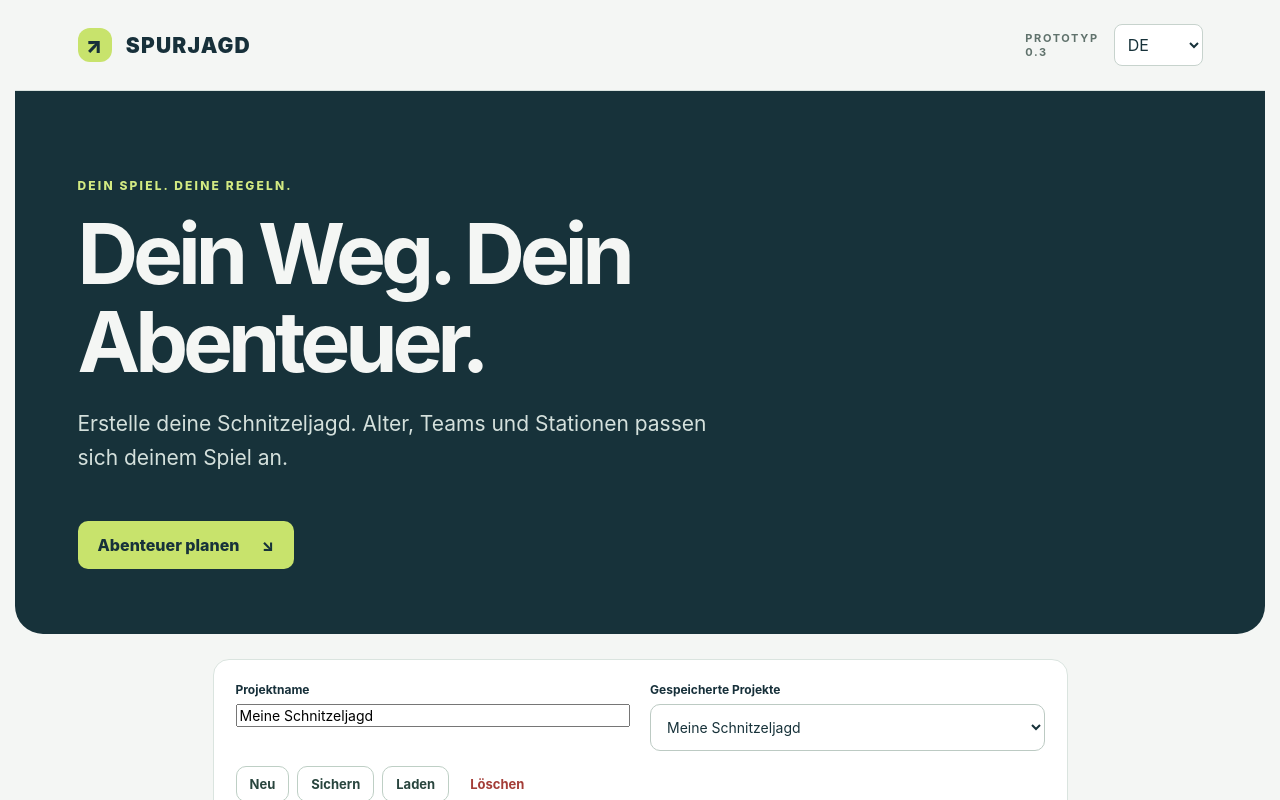
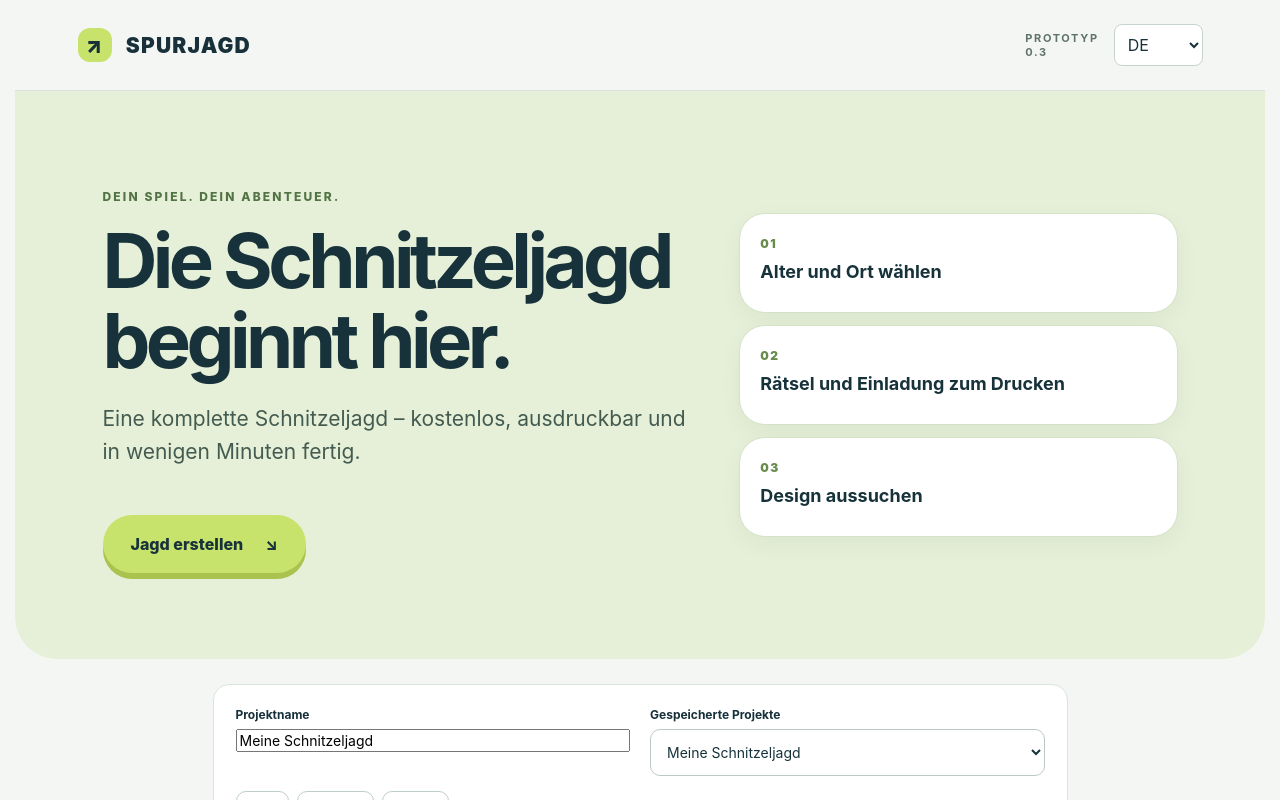
Before and after one commit to andreasgottbehuet-lab/spurjagd, a React (Vite) app: page / in a window 1280 px wide. Shown: the top 800 px of the page. Built offline with nearby package versions, Linux system fonts and the light colour scheme.

Commit message:
Oracle-Job ff19574c (KLEIN, per Zentrale; freigegeben am 17.11.2026)

```diff
--- a/src/i18n.ts
+++ b/src/i18n.ts
@@ -23,6 +23,14 @@ export const messages = {
     subjectsHint: 'Für Schulklassen kann auch nur ein Fach gewählt werden. Mindestens ein Fach bleibt gewählt.',
     subjectNames: { Sachkunde: 'Sachkunde', Biologie: 'Biologie', Chemie: 'Chemie', Physik: 'Physik', Erdkunde: 'Erdkunde', Allgemeinwissen: 'Allgemeinwissen' },
     privacy: 'Ohne Konto. Keine eingegebenen Spielinformationen werden an unseren Server übertragen.',
+    heroEyebrow: 'DEIN SPIEL. DEIN ABENTEUER.',
+    heroTitle: 'Die Schnitzeljagd beginnt hier.',
+    heroIntro: 'Eine komplette Schnitzeljagd – kostenlos, ausdruckbar und in wenigen Minuten fertig.',
+    heroCta: 'Jagd erstellen',
+    heroCards: 'So einfach geht’s',
+    heroCard1: 'Alter und Ort wählen',
+    heroCard2: 'Rätsel und Einladung zum Drucken',
+    heroCard3: 'Design aussuchen',
   },
   en: {
     tagline: 'Your path. Your adventure.',
@@ -48,6 +56,14 @@ export const messages = {
     subjectsHint: 'For school classes, a single subject can be chosen. At least one subject stays selected.',
     subjectNames: { Sachkunde: 'General studies', Biologie: 'Biology', Chemie: 'Chemistry', Physik: 'Physics', Erdkunde: 'Geography', Allgemeinwissen: 'General knowledge' },
     privacy: 'No account. Entered game details are not sent to our server.',
+    heroEyebrow: 'YOUR GAME. YOUR ADVENTURE.',
+    heroTitle: 'Your scavenger hunt starts here.',
+    heroIntro: 'A complete scavenger hunt — free, printable and ready in minutes.',
+    heroCta: 'Create a hunt',
+    heroCards: 'How it works',
+    heroCard1: 'Choose age and place',
+    heroCard2: 'Get puzzles and an invitation to print',
+    heroCard3: 'Pick a design',
   },
   fr: {
     tagline: 'Votre chemin. Votre aventure.',
@@ -73,6 +89,14 @@ export const messages = {
     subjectsHint: 'Pour une classe, une seule matière peut être choisie. Au moins une matière doit rester sélectionnée.',
     subjectNames: { Sachkunde: 'Découverte du monde', Biologie: 'Biologie', Chemie: 'Chimie', Physik: 'Physique', Erdkunde: 'Géographie', Allgemeinwissen: 'Culture générale' },
     privacy: 'Sans compte. Les informations saisies ne sont pas envoyées à notre serveur.',
+    heroEyebrow: 'VOTRE JEU. VOTRE AVENTURE.',
+    heroTitle: 'Votre chasse au trésor commence ici.',
+    heroIntro: 'Une chasse au trésor complète – gratuite, imprimable et prête en quelques minutes.',
+    heroCta: 'Créer une chasse',
+    heroCards: 'C’est si simple',
+    heroCard1: 'Choisir l’âge et le lieu',
+    heroCard2: 'Énigmes et invitation à imprimer',
+    heroCard3: 'Choisir un design',
   },
 } as const;
 export type Language = keyof typeof messages;
--- a/src/main.tsx
+++ b/src/main.tsx
@@ -479,10 +479,17 @@ function App() {
       </header>
       <main>
         <section className="hero">
-          <p className="eyebrow">{tx('DEIN SPIEL. DEINE REGELN.', 'YOUR GAME. YOUR RULES.')}</p>
-          <h1>{t.tagline}</h1>
-          <p className="intro">{t.intro}</p>
-          <a href="#planer" className="hero-link">{t.plan} <span aria-hidden="true">↘</span></a>
+          <div className="hero-copy">
+            <p className="eyebrow">{t.heroEyebrow}</p>
+            <h1>{t.heroTitle}</h1>
+            <p className="intro">{t.heroIntro}</p>
+            <a href="#planer" className="hero-link">{t.heroCta} <span aria-hidden="true">↘</span></a>
+          </div>
+          <div className="hero-cards" aria-label={t.heroCards}>
+            <article className="hero-card"><span>01</span><h2>{t.heroCard1}</h2></article>
+            <article className="hero-card"><span>02</span><h2>{t.heroCard2}</h2></article>
+            <article className="hero-card"><span>03</span><h2>{t.heroCard3}</h2></article>
+          </div>
         </section>
         <section className="project-bar" aria-label={tx('Projektverwaltung','Project management')}>
           <div className="project-title">
--- a/src/style.css
+++ b/src/style.css
@@ -207,6 +207,18 @@
 .route-answer-cell{display:inline-block;width:7mm;height:7mm;border:1px solid #9eacb6;box-sizing:border-box}
 .route-answer-highlight{background:#fff0bd;border-color:#8b9298}
 @media print{.route-answer-cell{width:6.5mm;height:6.5mm}.route-answer-highlight{-webkit-print-color-adjust:exact;print-color-adjust:exact}}
+
+/* Friendly landing hero (screen only). */
+.hero{display:grid;grid-template-columns:minmax(0,1.15fr) minmax(280px,.85fr);align-items:center;gap:44px;padding:clamp(42px,7vw,86px) 7%;border-radius:0 0 42px 42px;background:#e6f0d8;color:#17323a}
+.hero .eyebrow{color:#527344}
+.hero h1{max-width:720px;font-size:clamp(42px,6.5vw,76px)}
+.hero .intro{color:#435b50}
+.hero-link{min-height:58px;align-items:center;justify-content:center;padding:16px 28px;border-radius:999px;box-shadow:0 6px 0 #a9c34e}
+.hero-cards{display:grid;gap:12px}
+.hero-card{min-height:100px;padding:18px 20px;border:1px solid #d4e2c8;border-radius:26px;background:#fff;box-shadow:0 8px 24px #18352d0c}
+.hero-card span{color:#668b4b;font-size:12px;font-weight:900;letter-spacing:.12em}
+.hero-card h2{margin:8px 0 0;font-size:18px;line-height:1.3}
+@media(max-width:780px){.hero{grid-template-columns:1fr;gap:24px;padding:40px 6% 34px;border-radius:0 0 30px 30px}.hero-cards{grid-template-columns:1fr}.hero-card{min-height:82px;padding:14px 18px}.hero-link{width:100%;min-height:62px;margin-top:18px;font-size:17px}}
 
 /* Grid-bearing station sheets must keep three tasks on one physical A5 page. */
 @media print {
```
